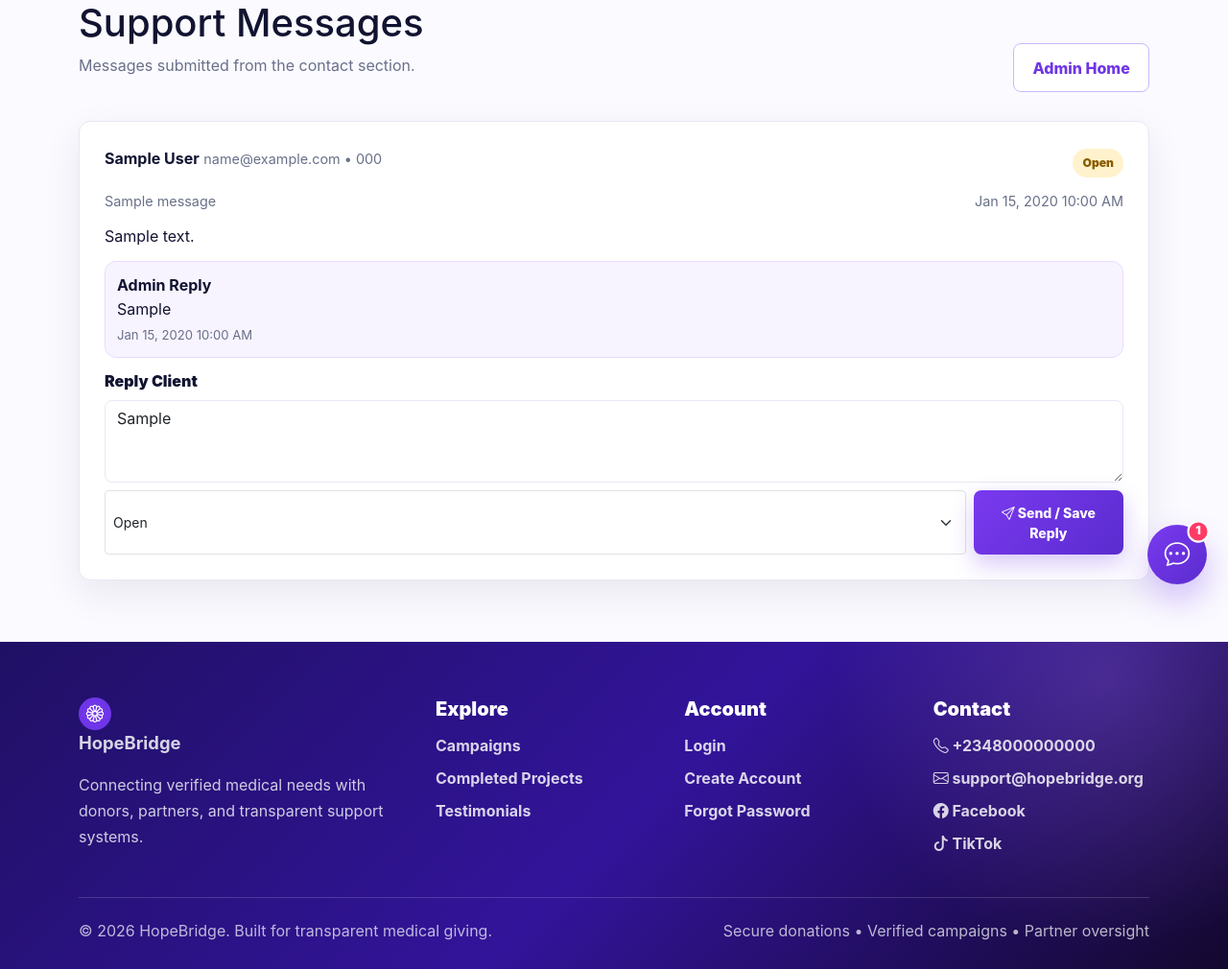
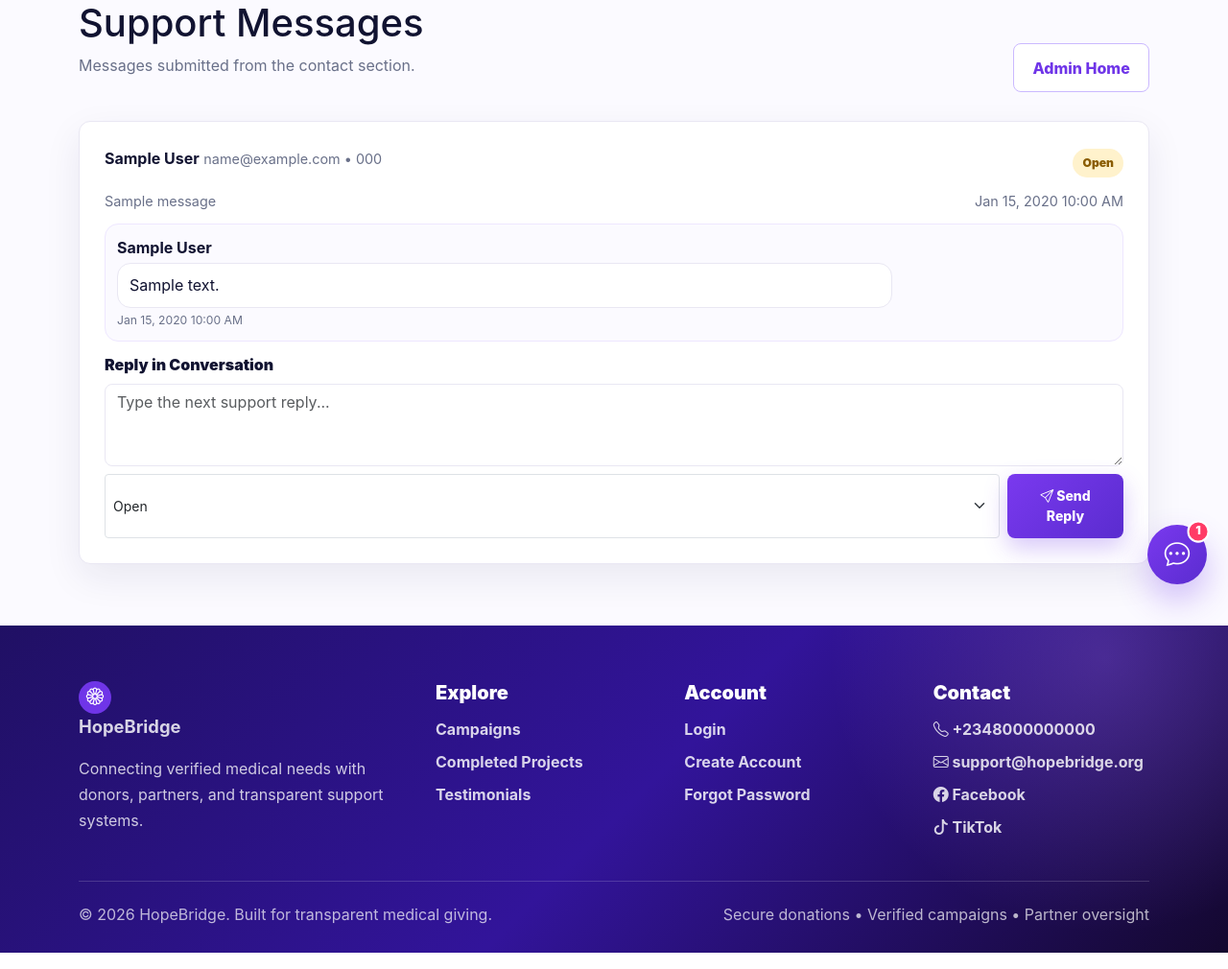
Before and after one commit to ubyobot-bit/hope-bridge, a Flask app: page /admin/messages in a window 1280 px wide. Shown: the part 169-1179 px from the top of the page at 96% size. Run offline with Flask 3, Linux system fonts and the light colour scheme; a user stored in the database is signed in; tables that the repository leaves empty hold one stand-in row (values such as "Sample post"); one stand-in notice (Sample message) is shown.

```diff
--- a/app.py
+++ b/app.py
@@ -9,7 +9,7 @@ from datetime import datetime, timedelta
 from pathlib import Path
 from urllib.parse import quote_plus
 
-from flask import Flask, Response, abort, flash, redirect, render_template, request, send_from_directory, url_for
+from flask import Flask, Response, abort, flash, redirect, render_template, request, send_from_directory, session, url_for
 from flask_login import (
     LoginManager,
     UserMixin,
@@ -188,6 +188,8 @@ class SupportMessage(db.Model):
     phone = db.Column(db.String(40), nullable=True)
     subject = db.Column(db.String(180), nullable=False)
     message = db.Column(db.Text, nullable=False)
+    conversation_id = db.Column(db.String(80), nullable=True, index=True)
+    sender = db.Column(db.String(30), nullable=False, default="customer")
     reply = db.Column(db.Text, nullable=True)
     replied_at = db.Column(db.DateTime, nullable=True)
     status = db.Column(db.String(30), nullable=False, default="open")
@@ -644,6 +646,45 @@ def admin_required(view_func):
     return wrapped
 
 
+def get_support_conversation_id(create=False):
+    if current_user.is_authenticated:
+        return f"user-{current_user.id}"
+    if create and "support_conversation_id" not in session:
+        session["support_conversation_id"] = f"guest-{secrets.token_hex(8)}"
+    return session.get("support_conversation_id")
+
+
+def get_support_chat_history(limit=20):
+    conversation_id = get_support_conversation_id(create=False)
+    if not conversation_id:
+        return []
+    return (
+        SupportMessage.query.filter_by(conversation_id=conversation_id)
+        .order_by(SupportMessage.created_at.asc(), SupportMessage.id.asc())
+        .limit(limit)
+        .all()
+    )
+
+
+def get_support_conversations():
+    messages = SupportMessage.query.order_by(SupportMessage.created_at.desc(), SupportMessage.id.desc()).all()
+    conversations = {}
+    for message in messages:
+        key = message.conversation_id or f"legacy-{message.id}"
+        if key not in conversations:
+            conversations[key] = {"id": key, "latest": message, "root": message, "messages": [], "status": message.status}
+        conversations[key]["messages"].append(message)
+        if message.sender != "admin":
+            conversations[key]["root"] = message
+        if message.status == "open":
+            conversations[key]["status"] = "open"
+        elif conversations[key]["status"] != "open" and message.status == "replied":
+            conversations[key]["status"] = "replied"
+    for conversation in conversations.values():
+        conversation["messages"].sort(key=lambda item: (item.created_at or datetime.min, item.id or 0))
+    return list(conversations.values())
+
+
 def generate_reference(prefix="HB"):
     return f"{prefix}-{secrets.token_hex(5).upper()}"
 
@@ -654,7 +695,11 @@ def external_url_for(endpoint, **values):
 
 @app.context_processor
 def inject_template_globals():
-    return {"is_admin_context": is_admin_user(), "site_settings": get_settings()}
+    return {
+        "is_admin_context": is_admin_user(),
+        "site_settings": get_settings(),
+        "support_chat_history": get_support_chat_history(),
+    }
 
 
 def get_campaigns():
@@ -892,6 +937,8 @@ def ensure_schema():
     if "support_message" in table_names:
         message_columns = {column["name"] for column in inspector.get_columns("support_message")}
         message_additions = {
+            "conversation_id": "VARCHAR(80)",
+            "sender": "VARCHAR(30) DEFAULT 'customer'",
             "reply": "TEXT",
             "replied_at": "TIMESTAMP",
         }
@@ -938,12 +985,15 @@ def contact():
     is_chat_widget = request.form.get("subject") == "Chat with representative"
     fallback_name = current_user.full_name if current_user.is_authenticated else "Website Visitor"
     fallback_email = current_user.email if current_user.is_authenticated else get_setting("support_email", DEFAULT_SETTINGS["support_email"])
+    conversation_id = get_support_conversation_id(create=is_chat_widget)
     message = SupportMessage(
         full_name=request.form.get("name", "").strip() or fallback_name,
         email=normalize_email(request.form.get("email")) or fallback_email,
         phone=clean_phone(request.form.get("phone")),
         subject=request.form.get("subject", "Support request").strip(),
         message=request.form.get("message", "").strip(),
+        conversation_id=conversation_id,
+        sender="customer",
     )
     if not message.full_name or not message.email or not message.message:
         flash("Please complete your name, email, and message.", "danger")
@@ -1633,8 +1683,8 @@ def admin_settings():
 @login_required
 @admin_required
 def admin_messages():
-    messages = SupportMessage.query.order_by(SupportMessage.created_at.desc()).all()
-    return render_template("admin_messages.html", messages=messages)
+    conversations = get_support_conversations()
+    return render_template("admin_messages.html", conversations=conversations)
 
 
 @app.route("/admin/message/<int:message_id>/status", methods=["POST"])
@@ -1652,6 +1702,20 @@ def admin_message_status(message_id):
     if reply:
         message.reply = reply
         message.replied_at = datetime.utcnow()
+        conversation_id = message.conversation_id or f"legacy-{message.id}"
+        if not message.conversation_id:
+            message.conversation_id = conversation_id
+        admin_entry = SupportMessage(
+            full_name="HopeBridge Support",
+            email=get_setting("support_email", DEFAULT_SETTINGS["support_email"]),
+            phone=None,
+            subject=message.subject,
+            message=reply,
+            conversation_id=conversation_id,
+            sender="admin",
+            status="replied",
+        )
+        db.session.add(admin_entry)
         status = "replied"
         try:
             sent = send_support_reply(message, reply)
--- a/static/css/style.css
+++ b/static/css/style.css
@@ -1948,6 +2004,47 @@ a {
     margin: 0;
     color: var(--ink);
     line-height: 1.7;
+}
+
+.admin-chat-history {
+    display: grid;
+    gap: 10px;
+    padding: 12px;
+    background: #fbfaff;
+    border: 1px solid #eee7ff;
+    border-radius: 14px;
+}
+
+.admin-chat-line {
+    display: grid;
+    max-width: 78%;
+    gap: 4px;
+}
+
+.admin-chat-line.from-admin {
+    justify-self: end;
+    text-align: right;
+}
+
+.admin-chat-line p {
+    margin: 0;
+    padding: 10px 12px;
+    color: var(--ink);
+    background: #fff;
+    border: 1px solid var(--line);
+    border-radius: 14px;
+    line-height: 1.55;
+}
+
+.admin-chat-line.from-admin p {
+    color: #fff;
+    background: linear-gradient(135deg, #7a39ef, #5a2ccf);
+    border-color: transparent;
+}
+
+.admin-chat-line span {
+    color: var(--muted);
+    font-size: .76rem;
 }
 
 .message-reply {
--- a/static/js/main.js
+++ b/static/js/main.js
@@ -82,6 +82,11 @@ document.querySelectorAll("[data-share-url]").forEach((button) => {
 });
 
 const supportChat = document.querySelector("#supportChat");
+const supportChatHistory = document.querySelector("#supportChatHistory");
+const scrollSupportChat = () => {
+  if (supportChatHistory) supportChatHistory.scrollTop = supportChatHistory.scrollHeight;
+};
+scrollSupportChat();
 setTimeout(() => {
   supportChat?.classList.add("nudge-hidden");
 }, 4200);
@@ -89,6 +94,7 @@ document.querySelector(".chat-toggle")?.addEventListener("click", () => {
   supportChat?.classList.add("open");
   supportChat?.classList.add("seen");
   supportChat?.classList.add("nudge-hidden");
+  scrollSupportChat();
 });
 document.querySelector(".chat-close")?.addEventListener("click", () => {
   supportChat?.classList.remove("open");
--- a/templates/admin_messages.html
+++ b/templates/admin_messages.html
@@ -6,42 +6,45 @@
     <div class="container">
         <div class="section-heading"><div><p class="eyebrow">Admin Control</p><h1>Support Messages</h1><p>Messages submitted from the contact section.</p></div><a class="btn btn-outline-primary" href="{{ url_for('admin_dashboard') }}">Admin Home</a></div>
         <div class="message-admin-list">
-            {% for message in messages %}
+            {% for conversation in conversations %}
+            {% set message = conversation.latest %}
+            {% set root = conversation.root %}
             <article class="panel-card support-message-card">
                 <div class="message-card-head">
                     <div>
-                        <strong>{{ message.full_name }}</strong>
-                        <span>{{ message.email }}{% if message.phone %} • {{ message.phone }}{% endif %}</span>
+                        <strong>{{ root.full_name }}</strong>
+                        <span>{{ root.email }}{% if root.phone %} • {{ root.phone }}{% endif %}</span>
                     </div>
-                    <span class="status-pill {{ 'confirmed' if message.status == 'replied' else 'rejected' if message.status == 'closed' else 'pending' }}">{{ message.status | title }}</span>
+                    <span class="status-pill {{ 'confirmed' if conversation.status == 'replied' else 'rejected' if conversation.status == 'closed' else 'pending' }}">{{ conversation.status | title }}</span>
                 </div>
                 <div class="message-meta">
-                    <span>{{ message.subject }}</span>
+                    <span>{{ root.subject }}</span>
                     <span>{{ message.created_at.strftime('%b %d, %Y %I:%M %p') if message.created_at else 'Unknown date' }}</span>
                 </div>
-                <p class="message-text">{{ message.message }}</p>
-                {% if message.reply %}
-                <div class="message-reply">
-                    <strong>Admin Reply</strong>
-                    <p>{{ message.reply }}</p>
-                    {% if message.replied_at %}<span>{{ message.replied_at.strftime('%b %d, %Y %I:%M %p') }}</span>{% endif %}
+                <div class="admin-chat-history">
+                    {% for item in conversation.messages %}
+                    <div class="admin-chat-line {{ 'from-admin' if item.sender == 'admin' else 'from-customer' }}">
+                        <strong>{{ 'HopeBridge Support' if item.sender == 'admin' else item.full_name }}</strong>
+                        <p>{{ item.message }}</p>
+                        <span>{{ item.created_at.strftime('%b %d, %Y %I:%M %p') if item.created_at else 'Unknown date' }}</span>
+                    </div>
+                    {% endfor %}
                 </div>
-                {% endif %}
-                <form class="message-reply-form" method="post" action="{{ url_for('admin_message_status', message_id=message.id) }}">
-                    <label>Reply Client</label>
-                    <textarea class="form-control" name="reply" rows="3" placeholder="Write a clear reply to this client...">{{ message.reply or '' }}</textarea>
+                <form class="message-reply-form" method="post" action="{{ url_for('admin_message_status', message_id=root.id) }}">
+                    <label>Reply in Conversation</label>
+                    <textarea class="form-control" name="reply" rows="3" placeholder="Type the next support reply..."></textarea>
                     <div class="admin-inline-form mt-2">
                         <select class="form-select form-select-sm" name="status">
                             {% for status in ['open', 'replied', 'closed'] %}
-                            <option value="{{ status }}" {% if message.status == status %}selected{% endif %}>{{ status | title }}</option>
+                            <option value="{{ status }}" {% if conversation.status == status %}selected{% endif %}>{{ status | title }}</option>
                             {% endfor %}
                         </select>
-                        <button class="btn btn-sm btn-primary" type="submit"><i class="bi bi-send"></i> Send / Save Reply</button>
+                        <button class="btn btn-sm btn-primary" type="submit"><i class="bi bi-send"></i> Send Reply</button>
                     </div>
                 </form>
             </article>
             {% else %}
-            <div class="panel-card">No support messages yet.</div>
+            <div class="panel-card">No support conversations yet.</div>
             {% endfor %}
         </div>
     </div>
--- a/templates/base.html
+++ b/templates/base.html
@@ -62,6 +62,16 @@
             </div>
             <div class="chat-body">
                 <p class="chat-bubble">Hello, a HopeBridge customer representative can help with donations, campaign verification, or payment confirmation.</p>
+                <div class="chat-history" id="supportChatHistory">
+                    {% for item in support_chat_history %}
+                    <div class="chat-line {{ 'from-admin' if item.sender == 'admin' else 'from-customer' }}">
+                        <p>{{ item.message }}</p>
+                        <span>{{ 'HopeBridge Support' if item.sender == 'admin' else 'You' }} • {{ item.created_at.strftime('%I:%M %p') if item.created_at else 'Now' }}</span>
+                    </div>
+                    {% else %}
+                    <div class="chat-empty">Start a conversation with HopeBridge support.</div>
+                    {% endfor %}
+                </div>
                 <form class="support-chat-form" action="{{ url_for('contact') }}" method="post">
                     <input type="hidden" name="subject" value="Chat with representative">
                     <input type="hidden" name="name" value="{{ current_user.full_name if current_user.is_authenticated else 'Website Visitor' }}">
```
Also changed, not shown: other parts of static/css/style.css (+56 -0 lines), static/uploads/43c42a4d7471-crypto-proof.jpg (renamed from static/uploads/922abebcd643-crypto-proof.jpg), static/uploads/6a29fcf5d7dd-campaign.jpg (renamed from static/uploads/67a272e23a63-campaign.jpg).
